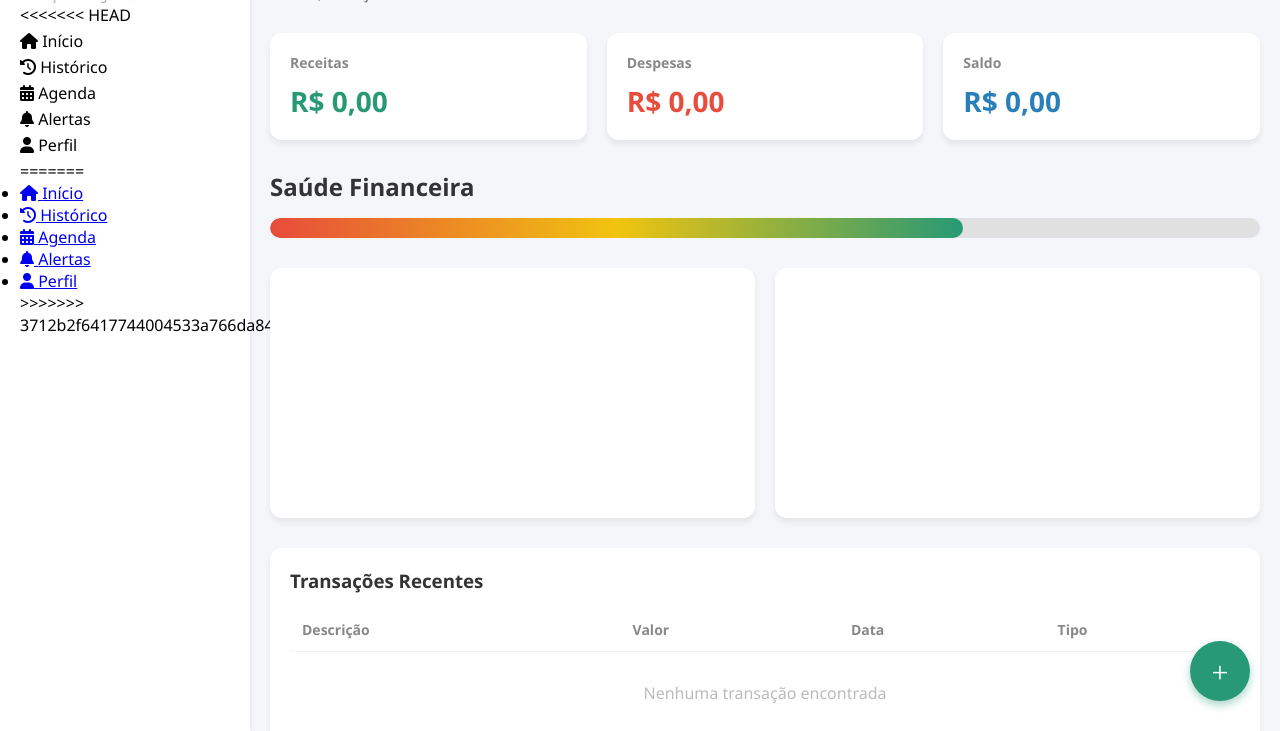
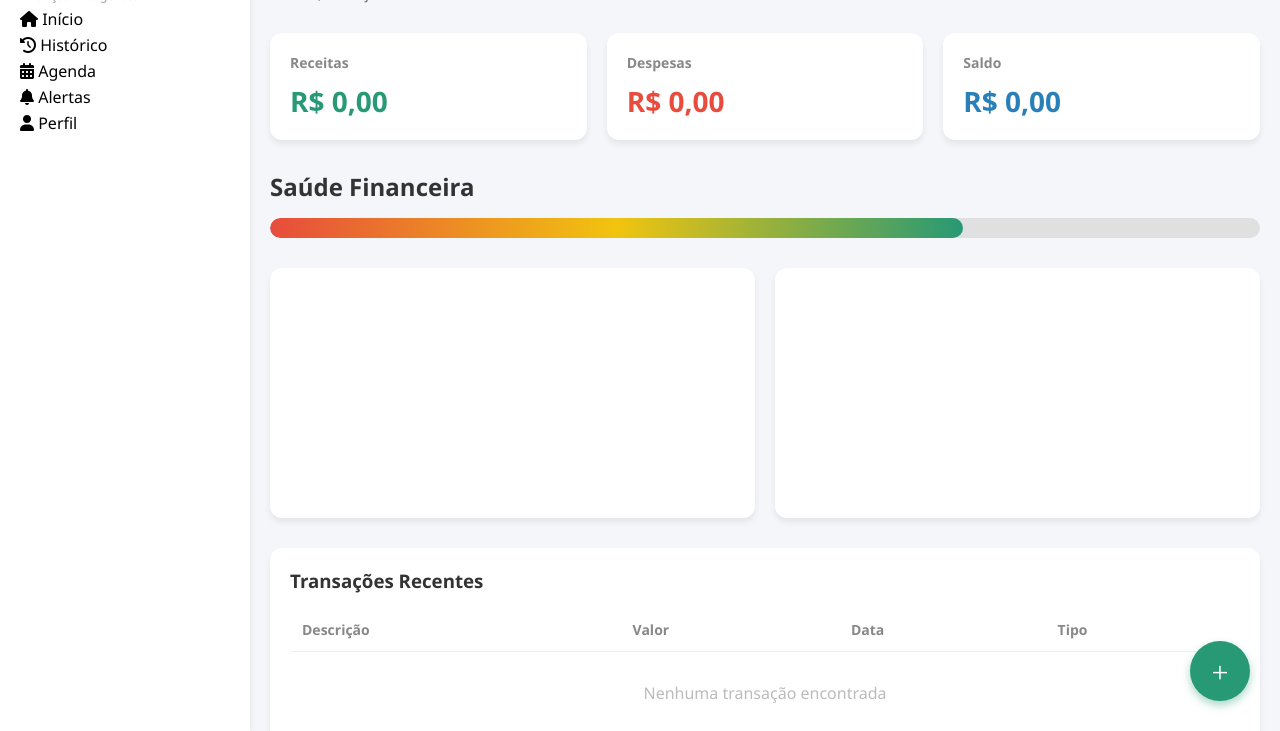
Before and after one commit to 41BoSS/FinWise, a plain HTML site: page frontend/dashboard.html in a window 1280 px wide. Shown: the part 69-800 px from the top of the page. Drawn offline with nearby package versions, Linux system fonts and the light colour scheme.

Commit message:
Remove duplicate navigation code and clean up sidebar structure

```diff
--- a/frontend/dashboard.html
+++ b/frontend/dashboard.html
@@ -743,7 +743,6 @@
     <h2>FinWise</h2>
     <div style="font-size: 12px; color: #999;">Finanças inteligentes</div>
     <nav>
-<<<<<<< HEAD
       <ul>
         <li class="active"><i class="fas fa-home"></i> <span>Início</span></li>
         <li><i class="fas fa-history"></i> <span>Histórico</span></li>
@@ -752,46 +751,8 @@
         <li><i class="fas fa-user"></i> <span>Perfil</span></li>
       </ul>
     </nav>
-=======
-  <ul>
-    <li class="active">
-      <a href="#" data-view="inicio">
-        <i class="fas fa-home"></i> <span>Início</span>
-      </a>
-    </li>
-
-    <li>
-      <a href="#" data-view="historico">
-        <i class="fas fa-history"></i> <span>Histórico</span>
-      </a>
-    </li>
-
-    <li>
-      <a href="#" data-view="agenda">
-        <i class="fas fa-calendar-alt"></i> <span>Agenda</span>
-      </a>
-    </li>
-
-    <li>
-      <a href="#" data-view="alertas">
-        <i class="fas fa-bell"></i> <span>Alertas</span>
-      </a>
-    </li>
-
-    <li>
-      <a href="#" data-view="perfil">
-
-        <i class="fas fa-user"></i> <span>Perfil</span>
-      </a>
-    </li>
-  </ul>
-</nav>
->>>>>>> 3712b2f6417744004533a766da84d48d31cc0511
   </div>
   <div class="main-content">
-
-    <section id="view-inicio">
-
     <header>
       <div class="greeting">
         <h1>Olá, <span id="user-name">[nome]</span></h1>
```
